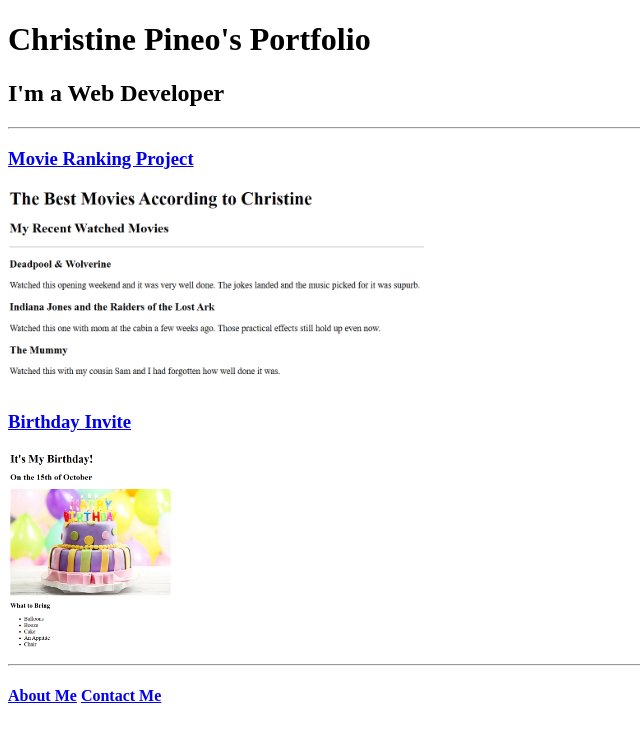
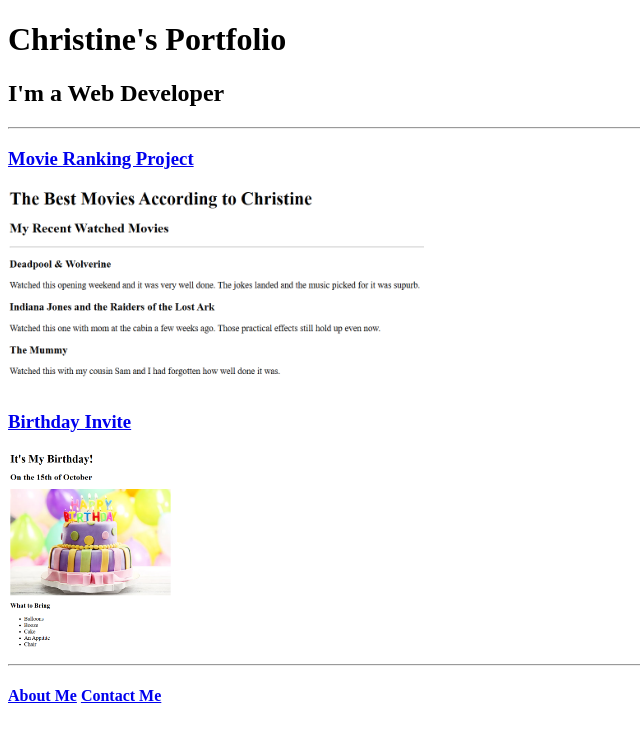
Before and after one commit to Christeenio/html-portfolio, a plain HTML site: page index.html in a window 1280 px wide. Shown: the whole page, without its empty margins (0-640 px from the left). Drawn offline with Linux system fonts and the light colour scheme.

Commit message:
Update index.html

```diff
--- a/index.html
+++ b/index.html
@@ -6,7 +6,7 @@
 </head>
 
 <body>
- <h1>Christine Pineo's Portfolio</h1>
+ <h1>Christine's Portfolio</h1>
  <h2>I'm a Web Developer</h2>
  <hr />
     <h3><a href="./public/movie-ranking.html">Movie Ranking Project</a></h3>
```
